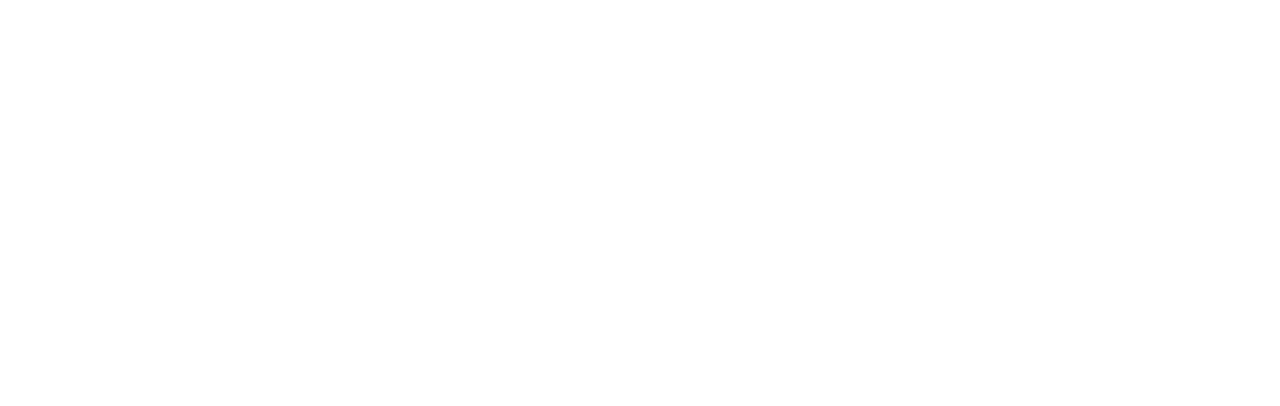
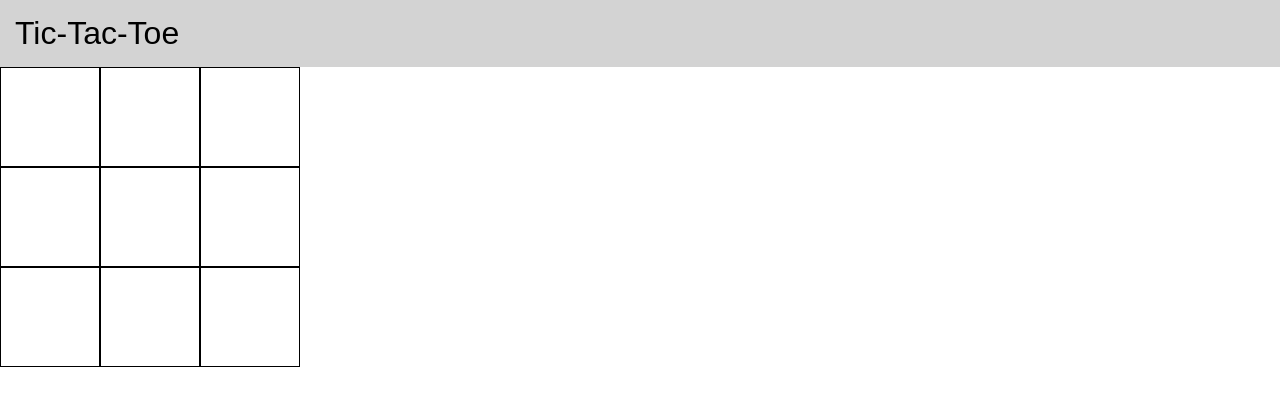
Before and after one commit to Miguel-Matos/tictactoe, a plain HTML site: page index.html in a window 1280 px wide. Drawn offline with Linux system fonts and the light colour scheme.

Commit message:
Getting a general feel for the UI

```diff
--- a/index.html
+++ b/index.html
@@ -5,9 +5,21 @@
   <meta http-equiv="X-UA-Compatible" content="IE=edge">
   <meta name="viewport" content="width=device-width, initial-scale=1.0">
   <script src="src/logic.js" defer></script>
+  <link href="src/input.css" rel="stylesheet" />
   <title>Document</title>
 </head>
 <body>
-
+  <nav id="navbar">Tic-Tac-Toe</nav>
+  <div id="gameArea">
+    <div class="square" id="tl"></div>
+    <div class="square" id="tm"></div>
+    <div class="square" id="tr"></div>
+    <div class="square" id="ml"></div>
+    <div class="square" id="mm"></div>
+    <div class="square" id="mr"></div>
+    <div class="square" id="bl"></div>
+    <div class="square" id="bm"></div>
+    <div class="square" id="br"></div>
+  </div>
 </body>
 </html>
--- a/src/input.css
+++ b/src/input.css
@@ -0,0 +1,24 @@
+* {
+  margin: 0;
+  padding: 0;
+}
+
+body {
+  width: 100%;
+}
+nav {
+  background-color: lightgray;
+  font-size: xx-large;
+  padding: 15px;
+  font-family: sans-serif;
+}
+
+#gameArea {
+  margin: 0 auto;
+  display: grid;
+  grid-template-columns: 100px 100px 100px;
+  grid-template-rows: 100px 100px 100px;
+}
+.square {
+  border: solid 1px black;
+}
```
